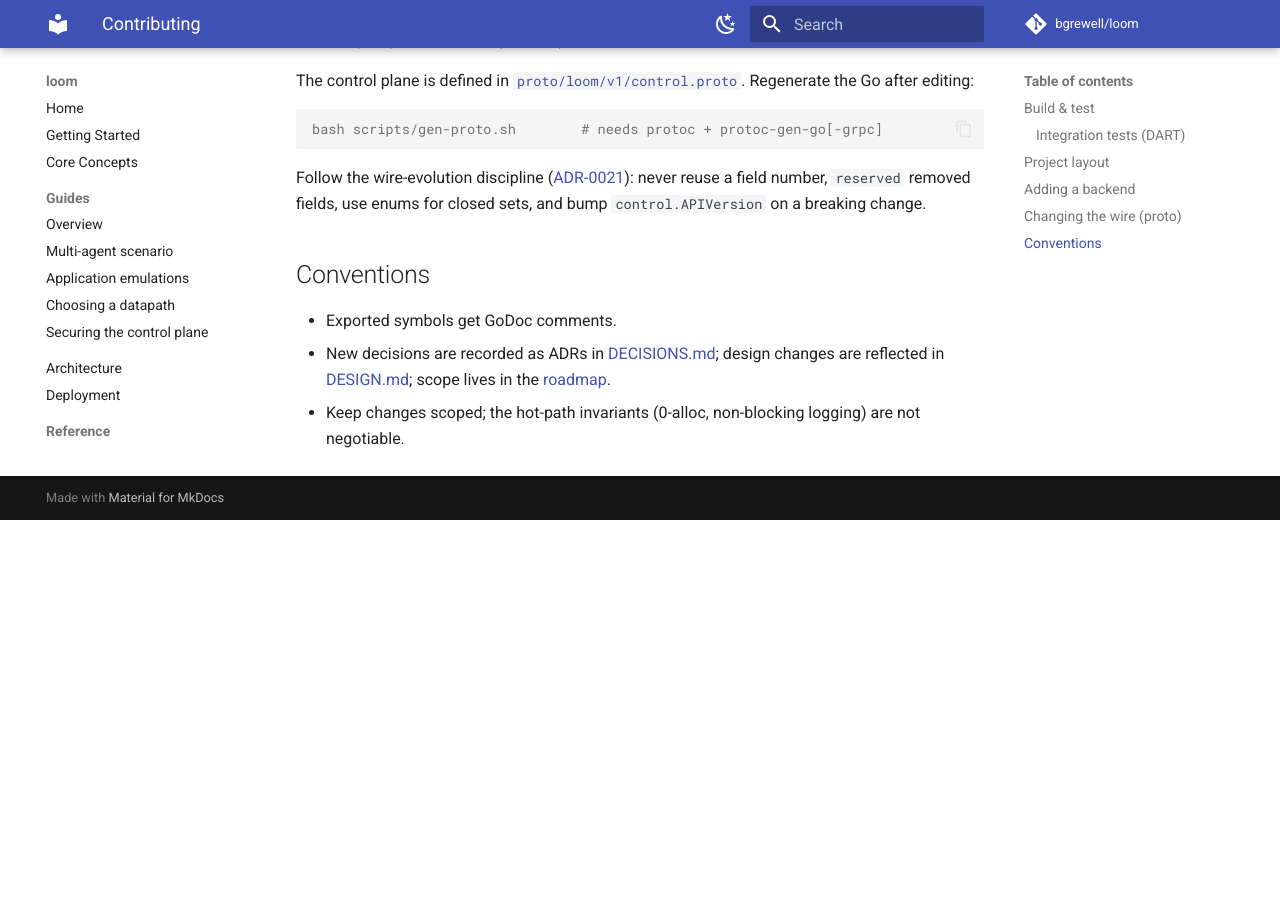
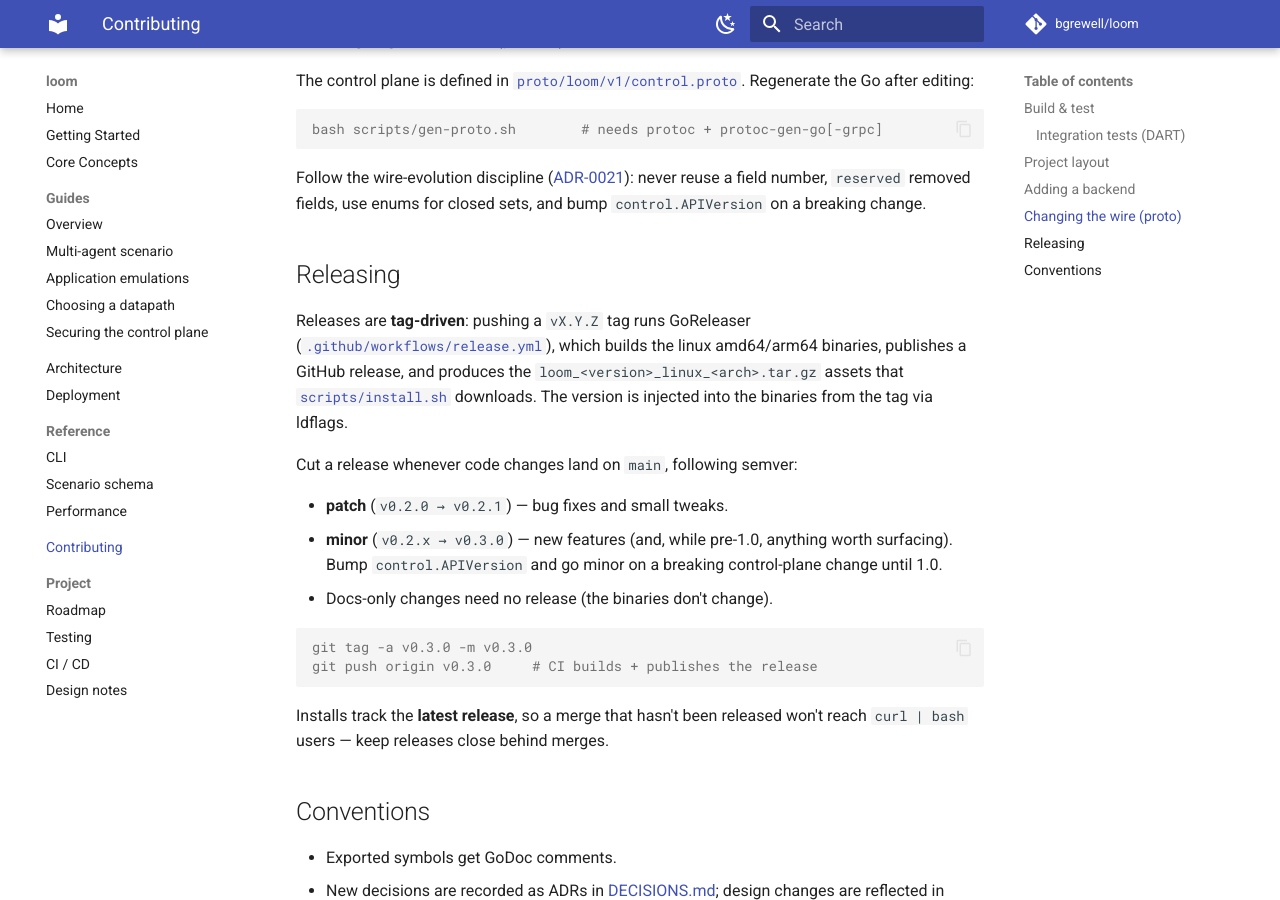
Before and after one commit to bgrewell/loom, an MkDocs documentation site: the page built from docs/contributing.md, in a window 1280 px wide and 900 px high, scrolled down 1639 px. Built offline with MkDocs 1.6.1 and Material for MkDocs 9.7.7, drawn with Linux system fonts in a browser that asks for light colours; comment, search, counter and statistics services are not loaded; before the commit the page ends 2159 px from its top, so only the background shows below that.

Commit message:
docs: document the tag-driven release process and semver policy

````diff
--- a/docs/contributing.md
+++ b/docs/contributing.md
@@ -83,6 +83,31 @@ Follow the wire-evolution discipline ([ADR-0021](https://github.com/bgrewell/loo
 field number, `reserved` removed fields, use enums for closed sets, and bump
 `control.APIVersion` on a breaking change.
 
+## Releasing
+
+Releases are **tag-driven**: pushing a `vX.Y.Z` tag runs GoReleaser
+([`.github/workflows/release.yml`](https://github.com/bgrewell/loom/blob/main/.github/workflows/release.yml)),
+which builds the linux amd64/arm64 binaries, publishes a GitHub release, and
+produces the `loom_<version>_linux_<arch>.tar.gz` assets that
+[`scripts/install.sh`](https://github.com/bgrewell/loom/blob/main/scripts/install.sh)
+downloads. The version is injected into the binaries from the tag via ldflags.
+
+Cut a release whenever code changes land on `main`, following semver:
+
+- **patch** (`v0.2.0 → v0.2.1`) — bug fixes and small tweaks.
+- **minor** (`v0.2.x → v0.3.0`) — new features (and, while pre-1.0, anything
+  worth surfacing). Bump `control.APIVersion` and go minor on a breaking
+  control-plane change until 1.0.
+- Docs-only changes need no release (the binaries don't change).
+
+```console
+git tag -a v0.3.0 -m v0.3.0
+git push origin v0.3.0     # CI builds + publishes the release
+```
+
+Installs track the **latest release**, so a merge that hasn't been released won't
+reach `curl | bash` users — keep releases close behind merges.
+
 ## Conventions
 
 - Exported symbols get GoDoc comments.
````
